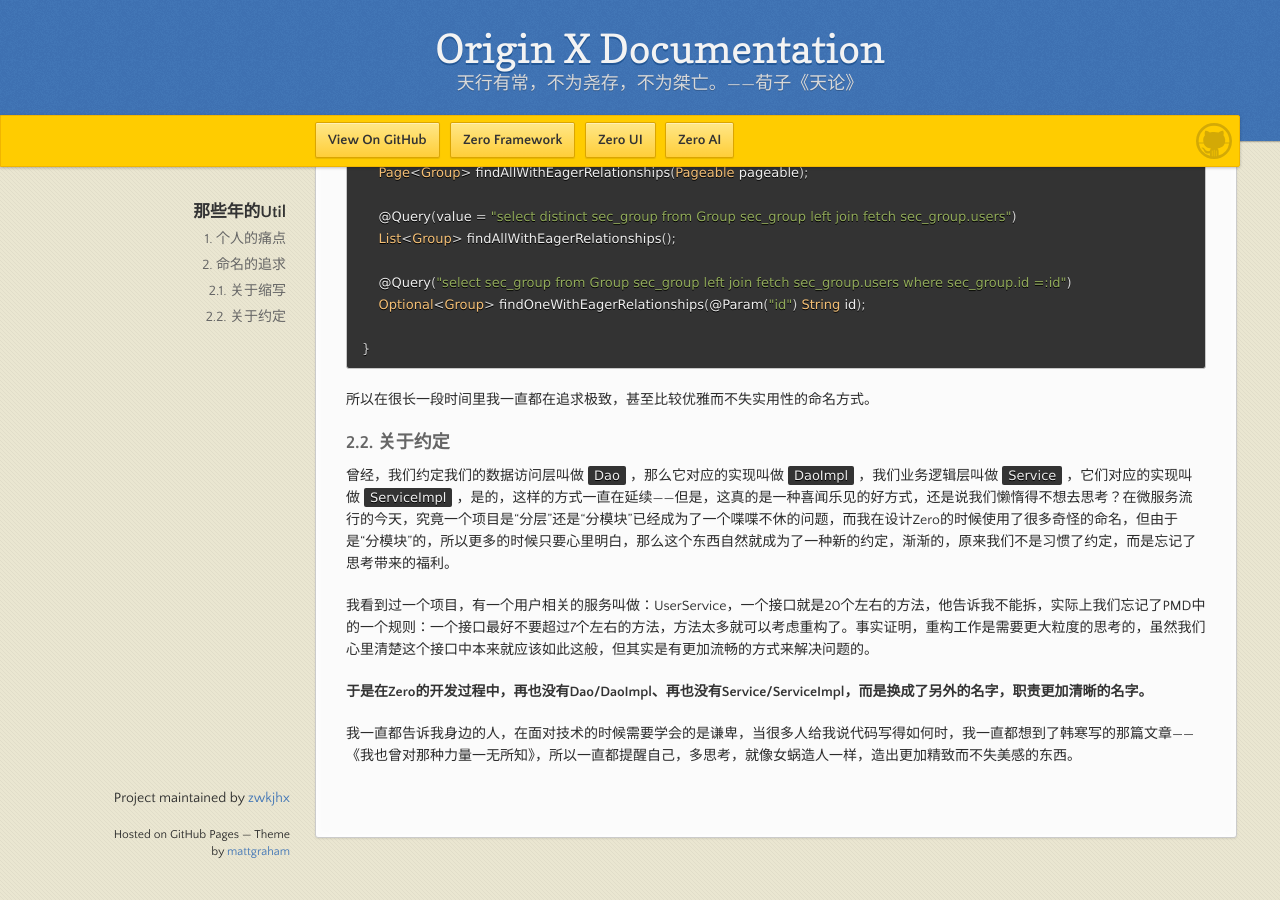
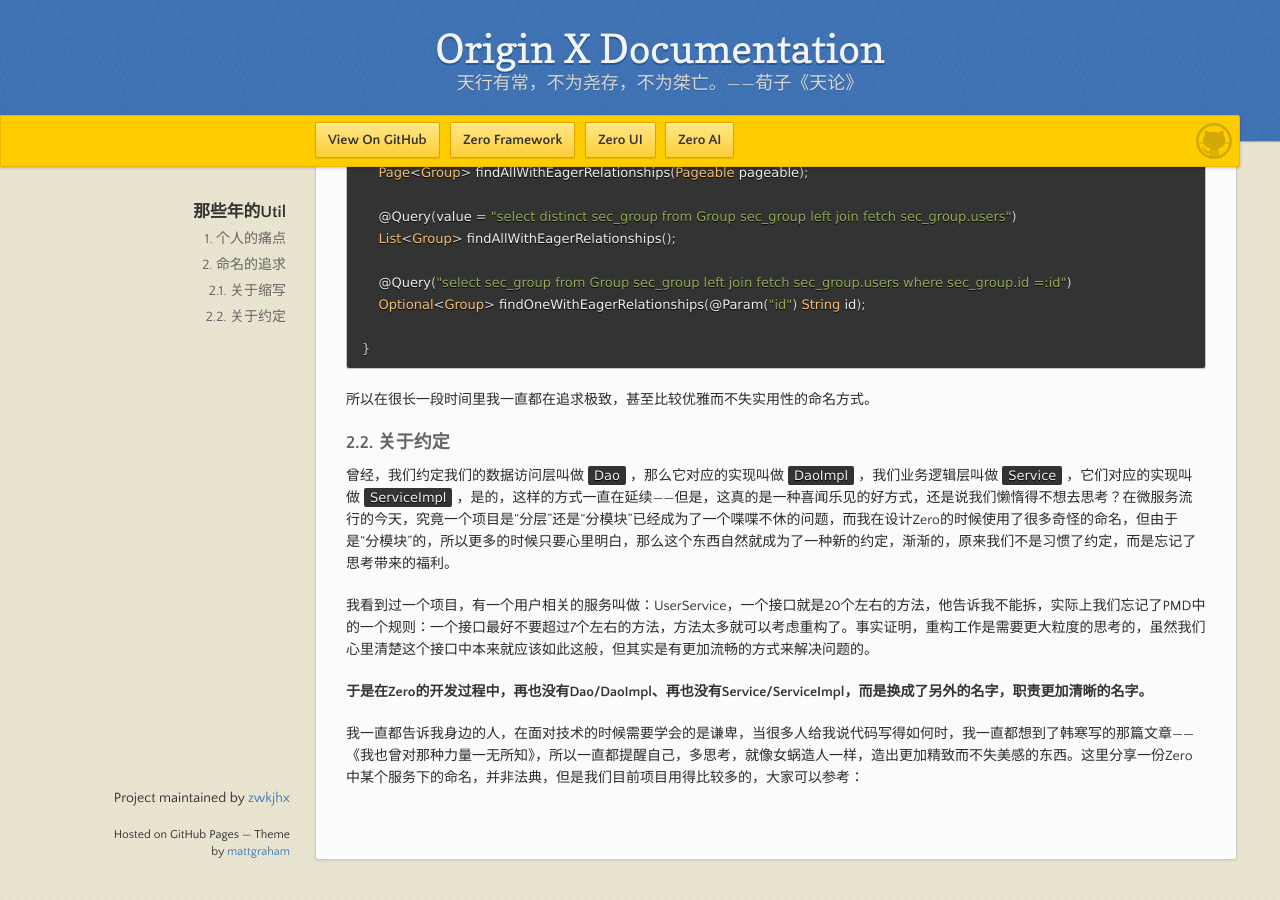
Before and after one commit to zwkjhx/ox-doc, a Jekyll site: the page built from utility-x/1-she-ji-li-nian/uxd-001-ling-ren-fan-suo-de-util.md, in a window 1280 px wide and 900 px high, scrolled down 690 px. Built offline with Jekyll 4.4.1, drawn with Linux system fonts in a browser that asks for light colours; our own code applies the rules of GitHub Pages for plain Markdown files; before the commit the page ends 1568 px from its top, so only the background shows below that.

Commit message:
Updates utility-x/1-she-ji-li-nian/uxd-001-ling-ren-fan-suo-de-util.md
Auto commit by GitBook Editor

```diff
--- a/utility-x/1-she-ji-li-nian/uxd-001-ling-ren-fan-suo-de-util.md
+++ b/utility-x/1-she-ji-li-nian/uxd-001-ling-ren-fan-suo-de-util.md
@@ -45,4 +45,4 @@
 
 **于是在Zero的开发过程中，再也没有Dao/DaoImpl、再也没有Service/ServiceImpl，而是换成了另外的名字，职责更加清晰的名字。**
 
-我一直都告诉我身边的人，在面对技术的时候需要学会的是谦卑，当很多人给我说代码写得如何时，我一直都想到了韩寒写的那篇文章——《我也曾对那种力量一无所知》，所以一直都提醒自己，多思考，就像女蜗造人一样，造出更加精致而不失美感的东西。
+我一直都告诉我身边的人，在面对技术的时候需要学会的是谦卑，当很多人给我说代码写得如何时，我一直都想到了韩寒写的那篇文章——《我也曾对那种力量一无所知》，所以一直都提醒自己，多思考，就像女蜗造人一样，造出更加精致而不失美感的东西。这里分享一份Zero中某个服务下的命名，并非法典，但是我们目前项目用得比较多的，大家可以参考：
```
